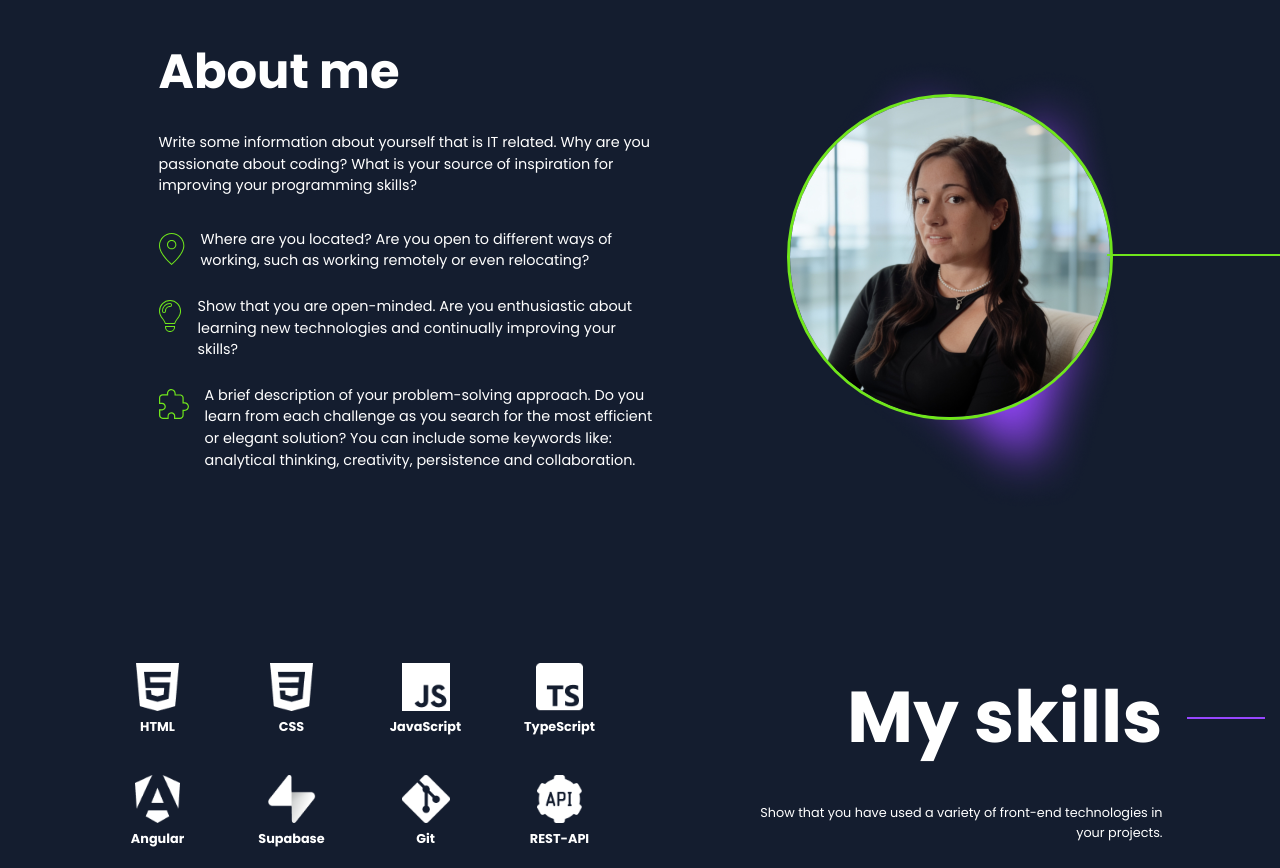
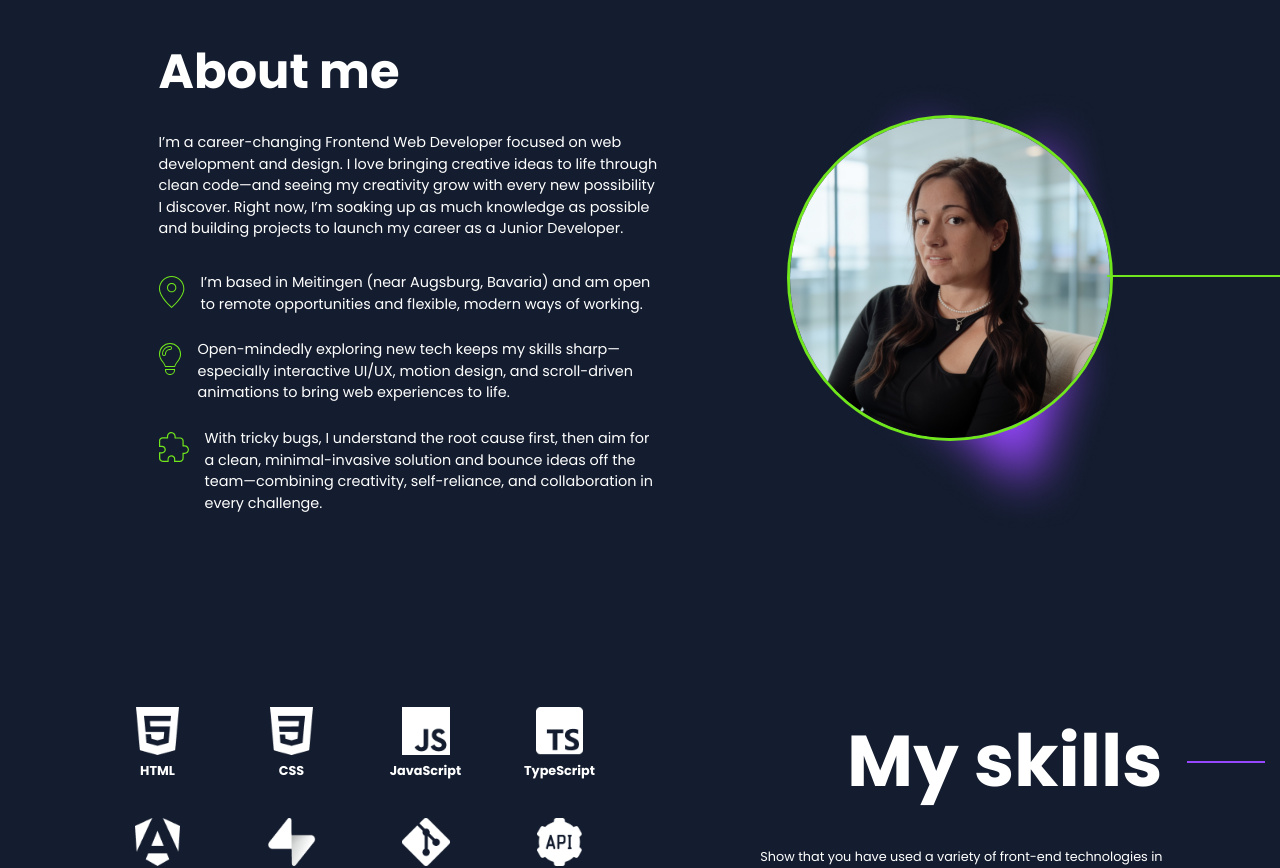
Before and after one commit to AlicaHaunstetter/Portfolio, an Angular app in the folder Portfolio/: page / in a window 1280 px wide. Shown: the part 860-1728 px from the top of the page. Built offline with nearby package versions, Linux system fonts and the light colour scheme.

Commit message:
about me content changes

```diff
--- a/Portfolio/src/app/components/about-me/about-me.html
+++ b/Portfolio/src/app/components/about-me/about-me.html
@@ -4,8 +4,10 @@
       <h1>About me</h1>
 
       <p class="about-me__intro">
-        Write some information about yourself that is IT related. Why are you passionate about
-        coding? What is your source of inspiration for improving your programming skills?
+        I’m a career-changing Frontend Web Developer focused on web development and design. I love
+        bringing creative ideas to life through clean code—and seeing my creativity grow with every
+        new possibility I discover. Right now, I’m soaking up as much knowledge as possible and
+        building projects to launch my career as a Junior Developer.
       </p>
 
       <ul class="about-me__list">
@@ -27,8 +29,8 @@
             />
           </svg>
           <p>
-            Where are you located? Are you open to different ways of working, such as working
-            remotely or even relocating?
+            I’m based in Meitingen (near Augsburg, Bavaria) and am open to remote opportunities and
+            flexible, modern ways of working.
           </p>
         </li>
 
@@ -53,8 +55,8 @@
             />
           </svg>
           <p>
-            Show that you are open-minded. Are you enthusiastic about learning new technologies and
-            continually improving your skills?
+            Open-mindedly exploring new tech keeps my skills sharp—especially interactive UI/UX,
+            motion design, and scroll-driven animations to bring web experiences to life.
           </p>
         </li>
 
@@ -72,9 +74,9 @@
             />
           </svg>
           <p>
-            A brief description of your problem-solving approach. Do you learn from each challenge
-            as you search for the most efficient or elegant solution? You can include some keywords
-            like: analytical thinking, creativity, persistence and collaboration.
+            With tricky bugs, I understand the root cause first, then aim for a clean,
+            minimal-invasive solution and bounce ideas off the team—combining creativity,
+            self-reliance, and collaboration in every challenge.
           </p>
         </li>
       </ul>
```
